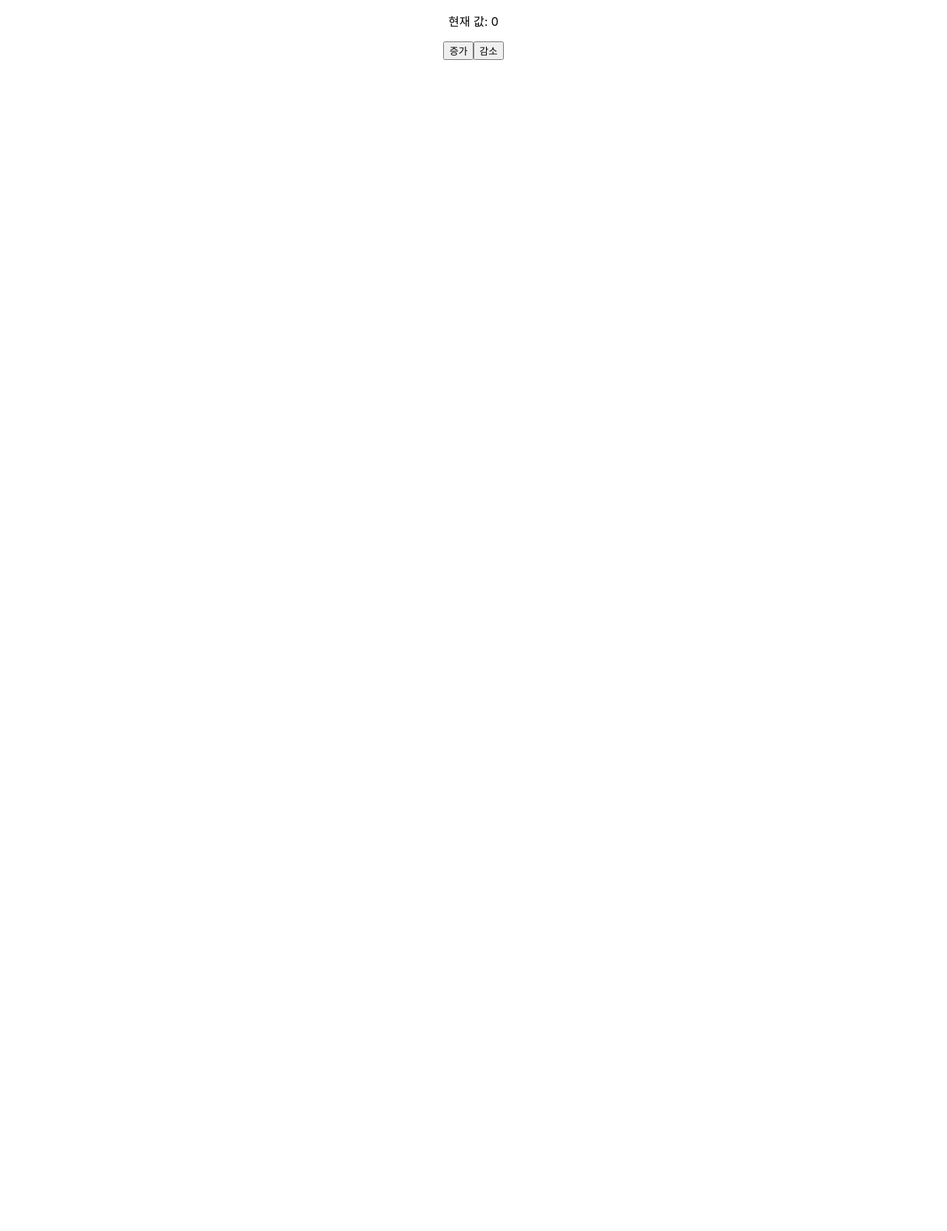
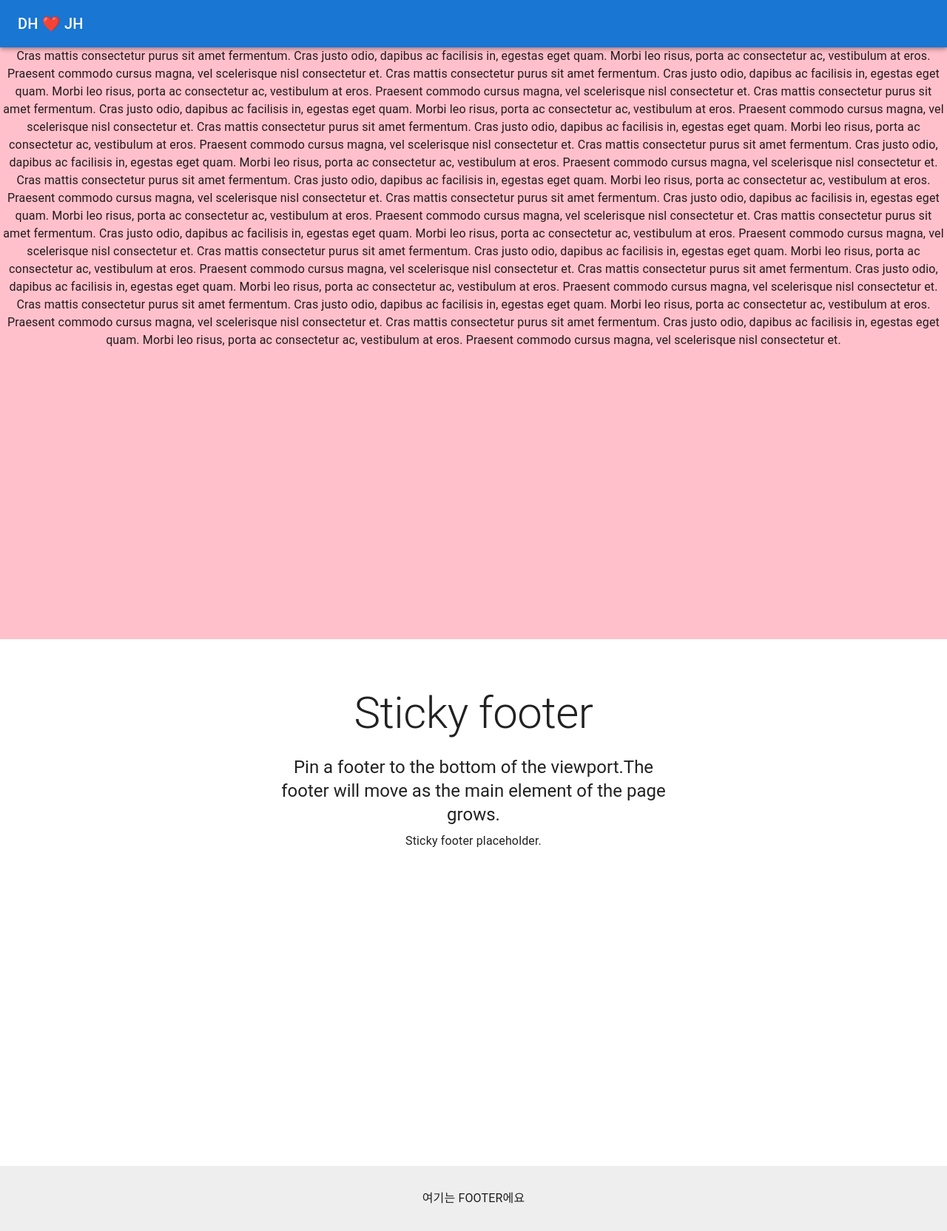
Before and after one commit to KKIMDoHyun/CoupleStory, a React (Create React App) app in the folder client/: page / in a window 1280 px wide. Shown: the whole page at 74% size. Before the commit the page ends 800 px from the top, so only its background shows below. Built offline with nearby package versions, Linux system fonts and the light colour scheme; no server answers.

Commit message:
Header와 Footer 적용

```diff
--- a/client/package.json
+++ b/client/package.json
@@ -3,6 +3,10 @@
   "version": "0.1.0",
   "private": true,
   "dependencies": {
+    "@emotion/react": "^11.8.2",
+    "@emotion/styled": "^11.8.1",
+    "@mui/icons-material": "^5.5.1",
+    "@mui/material": "^5.5.2",
     "@testing-library/jest-dom": "^5.16.2",
     "@testing-library/react": "^11.2.7",
     "@testing-library/user-event": "^12.8.3",
--- a/client/public/index.html
+++ b/client/public/index.html
@@ -5,7 +5,10 @@
     <link rel="icon" href="%PUBLIC_URL%/favicon.ico" />
     <meta name="viewport" content="width=device-width, initial-scale=1" />
     <meta name="theme-color" content="#000000" />
-    <meta name="description" content="Web site created using create-react-app" />
+    <meta
+      name="description"
+      content="Web site created using create-react-app"
+    />
     <link rel="apple-touch-icon" href="%PUBLIC_URL%/logo192.png" />
     <!--
       manifest.json provides metadata used when your web app is installed on a
--- a/client/src/App.tsx
+++ b/client/src/App.tsx
@@ -2,7 +2,11 @@ import React, { useEffect } from "react";
 import axios from "axios";
 import "./App.css";
 
-import ExampleScreen from "./screens/ExampleScreen";
+// 화면
+import HeaderScreen from "./screens/Header";
+import FooterScreen from "./screens/Footer";
+
+import ContentScreen from "./screens/Content";
 
 function App() {
   const callApi = async () => {
@@ -13,7 +17,9 @@ function App() {
   }, []);
   return (
     <div className="App">
-      <ExampleScreen />
+      <HeaderScreen />
+      <ContentScreen />
+      <FooterScreen />
     </div>
   );
 }
--- /dev/null
+++ b/client/src/components/global/ScrollTopButton.tsx
@@ -0,0 +1,59 @@
+import React from "react";
+import { useScrollTrigger, Box, Container, Fab, Zoom } from "@mui/material";
+
+import KeyboardArrowUpIcon from "@mui/icons-material/KeyboardArrowUp";
+
+interface Props {
+  window?: () => Window;
+  children: React.ReactElement;
+}
+
+function ScrollTop(props: Props) {
+  const { children, window } = props;
+
+  const trigger = useScrollTrigger({
+    target: window ? window() : undefined,
+    disableHysteresis: true,
+    threshold: 100,
+  });
+
+  const handleClick = (event: React.MouseEvent<HTMLDivElement>) => {
+    const anchor = (
+      (event.target as HTMLDivElement).ownerDocument || document
+    ).querySelector("#back-to-top-anchor");
+
+    if (anchor) {
+      anchor.scrollIntoView({
+        behavior: "smooth",
+        block: "center",
+      });
+    }
+  };
+
+  return (
+    <Zoom in={trigger}>
+      <Box
+        onClick={handleClick}
+        role="presentation"
+        sx={{
+          position: "fixed",
+          bottom: 20,
+          right: 20,
+        }}
+      >
+        {children}
+      </Box>
+    </Zoom>
+  );
+}
+const ScrollTopButton: React.FC = (props: any) => {
+  return (
+    <ScrollTop {...props}>
+      <Fab color="secondary" size="large" aria-label="scroll back to top">
+        <KeyboardArrowUpIcon />
+      </Fab>
+    </ScrollTop>
+  );
+};
+
+export default ScrollTopButton;
--- /dev/null
+++ b/client/src/screens/Content/index.tsx
@@ -0,0 +1,16 @@
+import React from "react";
+import { observer } from "mobx-react";
+
+import ScrollButton from "../../components/global/ScrollTopButton";
+
+import Introduction from "./introduction";
+const ContentScreen: React.FC = observer((props: any) => {
+  return (
+    <div style={{ zIndex: 1 }}>
+      <Introduction />
+      <ScrollButton />
+    </div>
+  );
+});
+
+export default ContentScreen;
--- /dev/null
+++ b/client/src/screens/Content/introduction.tsx
@@ -0,0 +1,21 @@
+import React from "react";
+import { observer } from "mobx-react";
+
+const IntroductionScreen: React.FC = observer((props: any) => {
+  return (
+    <>
+      <div style={{ background: "pink", height: "100vh" }}>
+        {[...new Array(12)]
+          .map(
+            () => `Cras mattis consectetur purus sit amet fermentum.
+                    Cras justo odio, dapibus ac facilisis in, egestas eget quam.
+                    Morbi leo risus, porta ac consectetur ac, vestibulum at eros.
+                    Praesent commodo cursus magna, vel scelerisque nisl consectetur et.`
+          )
+          .join("\n")}
+      </div>
+    </>
+  );
+});
+
+export default IntroductionScreen;
--- /dev/null
+++ b/client/src/screens/Footer/index.tsx
@@ -0,0 +1,45 @@
+import React from "react";
+import { observer } from "mobx-react";
+import { CssBaseline, Box, Typography, Container, Link } from "@mui/material";
+
+const FooterScreen: React.FC = observer(() => {
+  return (
+    <Box
+      sx={{
+        display: "flex",
+        flexDirection: "column",
+        minHeight: "100vh",
+      }}
+    >
+      <CssBaseline />
+      <Container component="main" sx={{ mt: 8, mb: 2 }} maxWidth="sm">
+        <Typography variant="h2" component="h1" gutterBottom>
+          Sticky footer
+        </Typography>
+        <Typography variant="h5" component="h2" gutterBottom>
+          {"Pin a footer to the bottom of the viewport."}
+          {"The footer will move as the main element of the page grows."}
+        </Typography>
+        <Typography variant="body1">Sticky footer placeholder.</Typography>
+      </Container>
+      <Box
+        component="footer"
+        sx={{
+          py: 4,
+          px: 2,
+          mt: "auto",
+          backgroundColor: (theme) =>
+            theme.palette.mode === "light"
+              ? theme.palette.grey[200]
+              : theme.palette.grey[800],
+        }}
+      >
+        <Container maxWidth="sm">
+          <Typography variant="body1">여기는 FOOTER에요</Typography>
+        </Container>
+      </Box>
+    </Box>
+  );
+});
+
+export default FooterScreen;
--- /dev/null
+++ b/client/src/screens/Header/index.tsx
@@ -0,0 +1,23 @@
+import React from "react";
+import { observer } from "mobx-react";
+import { AppBar, Toolbar, Typography, CssBaseline } from "@mui/material";
+
+import string from "./string";
+
+const HeaderScreen: React.FC = observer(() => {
+  return (
+    <>
+      <CssBaseline />
+      <AppBar>
+        <Toolbar>
+          <Typography variant="h6" component="div">
+            {string.title}
+          </Typography>
+        </Toolbar>
+      </AppBar>
+      <Toolbar id="back-to-top-anchor" />
+    </>
+  );
+});
+
+export default HeaderScreen;
--- /dev/null
+++ b/client/src/screens/Header/string/index.ts
@@ -0,0 +1,3 @@
+export default {
+  title: "DH ❤️ JH",
+};
```
Also changed, not shown: client/src/screens/Content/dailyLife.tsx (added, +14 -0 lines), client/src/screens/Content/rule.tsx (added, +14 -0 lines), client/src/screens/Content/trip.tsx (added, +14 -0 lines), 1 other file (tests, documents, lock files or other folders).
